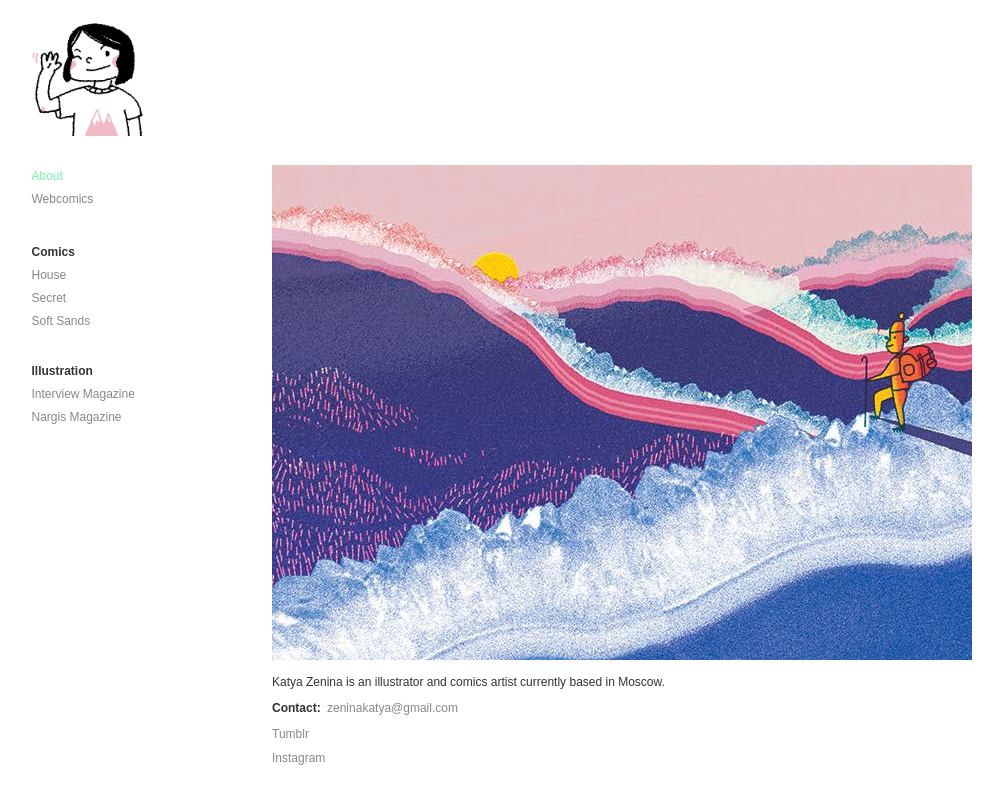
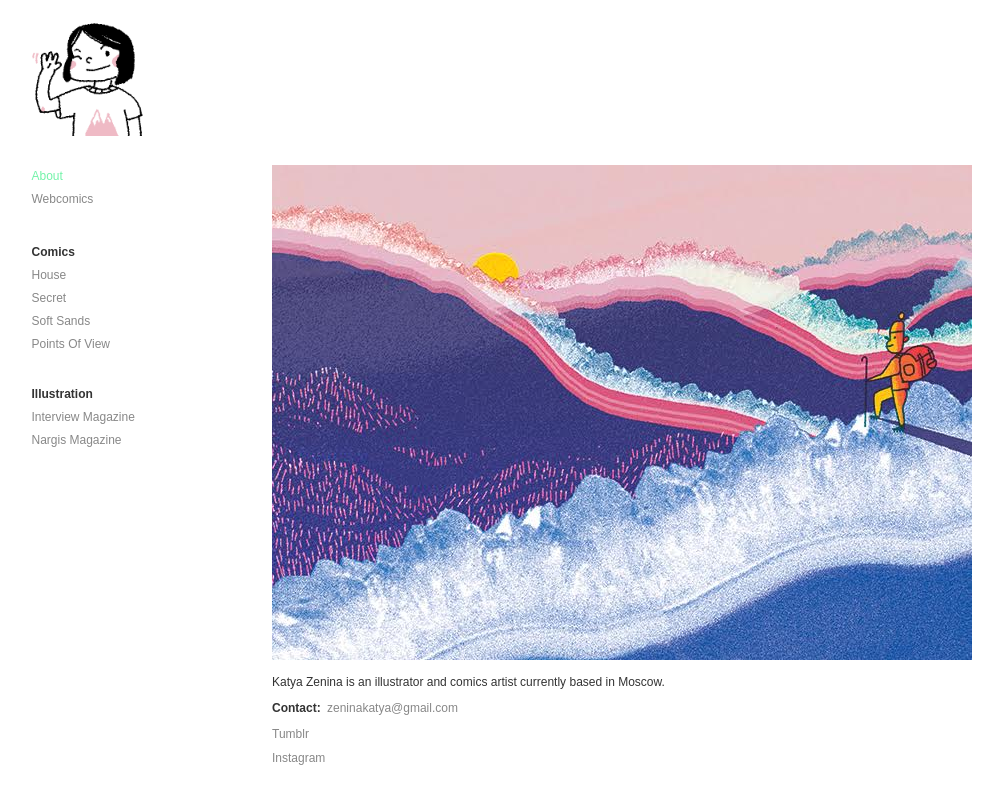
Before and after one commit to KatyaZenina/katyazenina.github.io, a Jekyll site: the page built from index.html, in a window 1280 px wide. Shown: the top 804 px of the page, without its empty margins (28-1031 px from the left). Built offline with Jekyll 4.4.1, drawn with Linux system fonts in a browser that asks for light colours; the list of posts is cut into pages by our own code.

Commit message:
Update _config.yml

```diff
--- a/_config.yml
+++ b/_config.yml
@@ -14,6 +14,9 @@ menu:
         -
             name: "Soft Sands"
             url: /soft_sands
+        -
+            name: "Points of View"
+            url: /points_of_view
     illustration:
         -
             name: "Interview Magazine"
@@ -21,6 +24,9 @@ menu:
         -
             name: "Nargis Magazine"
             url: /nargis_magazine
+
+
+########################
 gems: [jekyll-paginate]
 paginate: 10
 paginate_path: "/:num"
```
